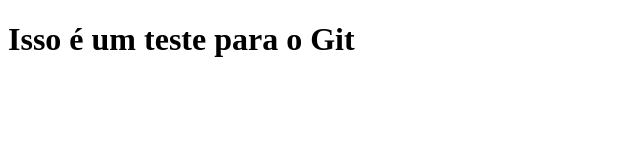
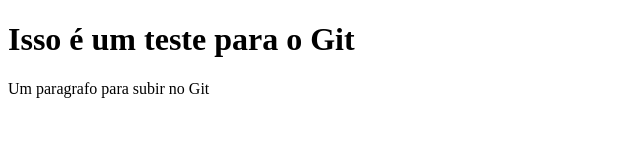
Before and after one commit to JeffinhoTeles/CoderHouse, a plain HTML site: page Aula_3/Index.html in a window 1280 px wide. Shown: the whole page, without its empty margins (0-640 px from the left). Drawn offline with Linux system fonts and the light colour scheme.

Commit message:
Paragrafo

```diff
--- a/Aula_3/Index.html
+++ b/Aula_3/Index.html
@@ -10,6 +10,7 @@
     <! atalho pra gerar lorem : lorem*20-->
     <div>
       <h1>Isso é um teste para o Git</h1>
+      <p>Um paragrafo para subir no Git</p>
     </div>
   </body>
 </html>
```
